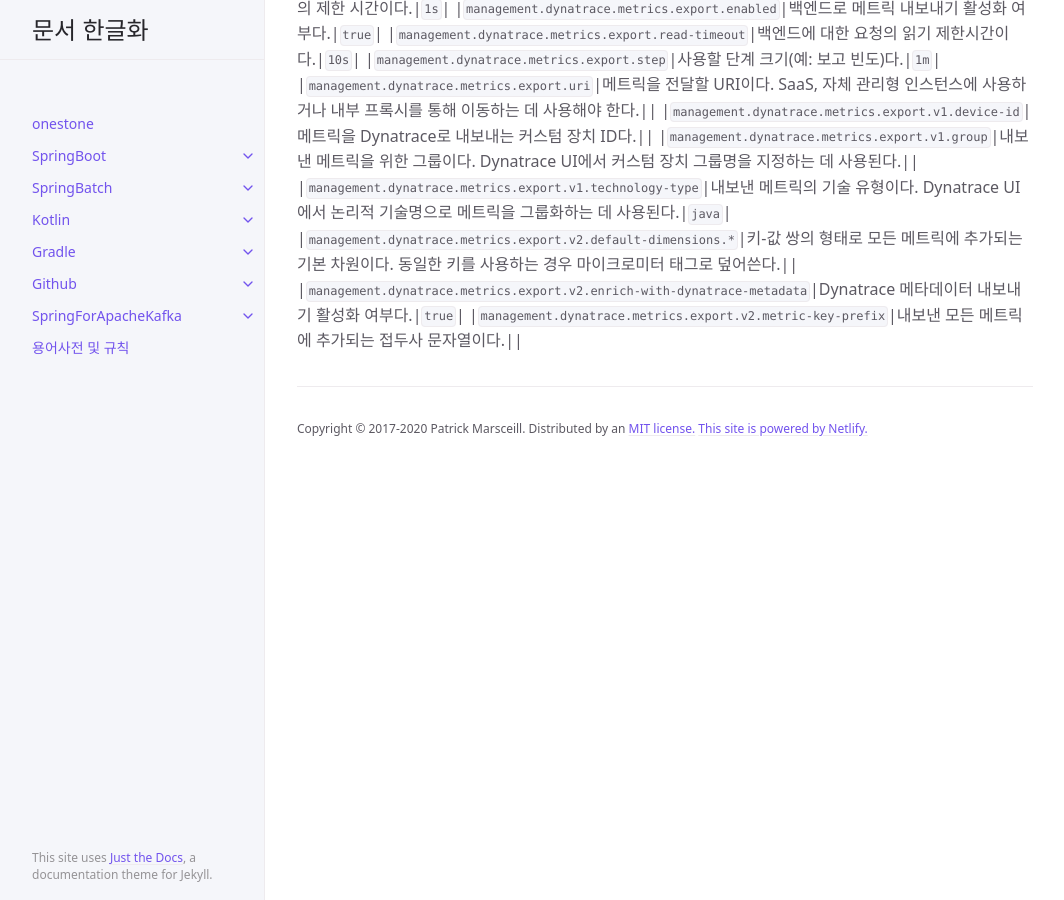
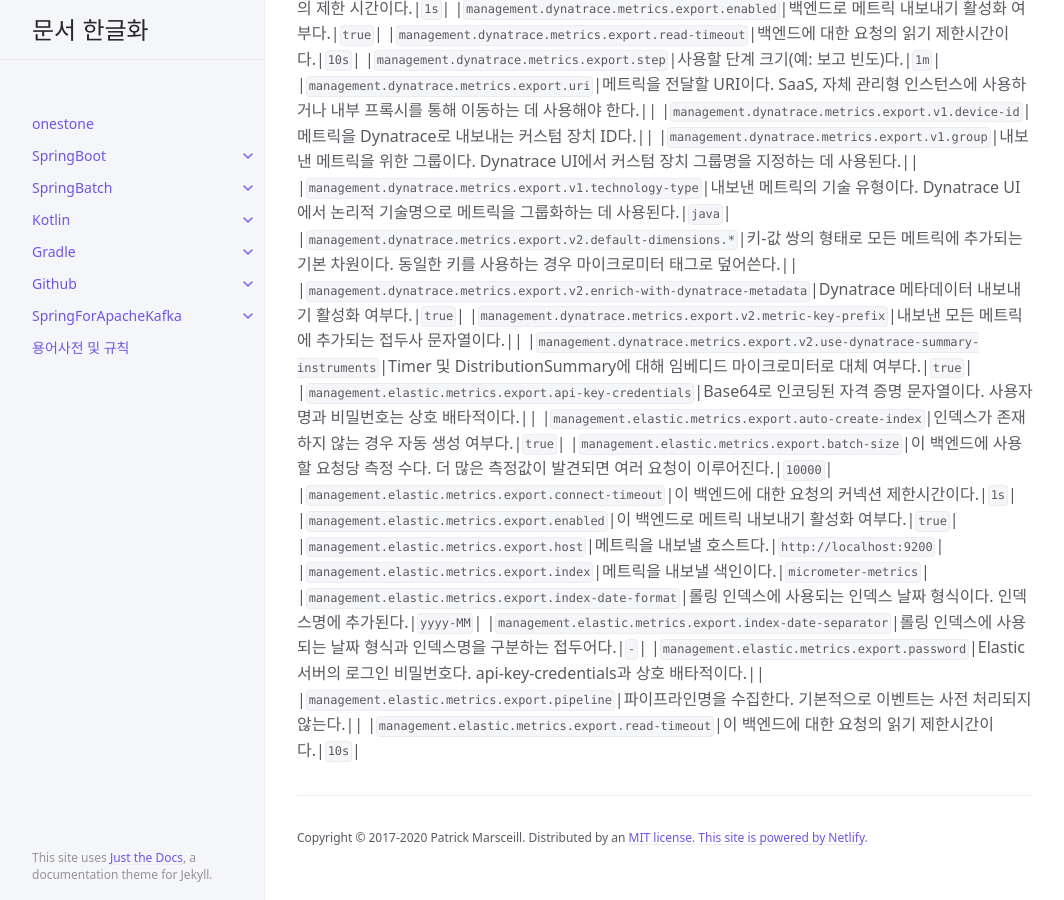
Before and after one commit to onestone9900/onestone9900.github.io, a Jekyll site: the page built from docs/spring_boot/3.1.1/spring_boot/19.appendices.md, in a window 1280 px wide and 900 px high, scrolled down 71306 px. Shown: the whole window, without its empty margins (107-1171 px from the left). Built offline with Jekyll 4.4.1, drawn with Linux system fonts in a browser that asks for light colours.

Commit message:
docs: spring boot - ## .A.14. 액츄에이터 프로퍼티(Actuator Properties)

```diff
--- a/docs/spring_boot/3.1.1/spring_boot/19.appendices.md
+++ b/docs/spring_boot/3.1.1/spring_boot/19.appendices.md
@@ -1344,3 +1344,16 @@ nav_order: 19
 |`management.dynatrace.metrics.export.v2.default-dimensions.*`|키-값 쌍의 형태로 모든 메트릭에 추가되는 기본 차원이다. 동일한 키를 사용하는 경우 마이크로미터 태그로 덮어쓴다.||
 |`management.dynatrace.metrics.export.v2.enrich-with-dynatrace-metadata`|Dynatrace 메타데이터 내보내기 활성화 여부다.|`true`|
 |`management.dynatrace.metrics.export.v2.metric-key-prefix`|내보낸 모든 메트릭에 추가되는 접두사 문자열이다.||
+|`management.dynatrace.metrics.export.v2.use-dynatrace-summary-instruments`|Timer 및 DistributionSummary에 대해 임베디드 마이크로미터로 대체 여부다.|`true`|
+|`management.elastic.metrics.export.api-key-credentials`|Base64로 인코딩된 자격 증명 문자열이다. 사용자명과 비밀번호는 상호 배타적이다.||
+|`management.elastic.metrics.export.auto-create-index`|인덱스가 존재하지 않는 경우 자동 생성 여부다.|`true`|
+|`management.elastic.metrics.export.batch-size`|이 백엔드에 사용할 요청당 측정 수다. 더 많은 측정값이 발견되면 여러 요청이 이루어진다.|`10000`|
+|`management.elastic.metrics.export.connect-timeout`|이 백엔드에 대한 요청의 커넥션 제한시간이다.|`1s`|
+|`management.elastic.metrics.export.enabled`|이 백엔드로 메트릭 내보내기 활성화 여부다.|`true`|
+|`management.elastic.metrics.export.host`|메트릭을 내보낼 호스트다.|`http://localhost:9200`|
+|`management.elastic.metrics.export.index`|메트릭을 내보낼 색인이다.|`micrometer-metrics`|
+|`management.elastic.metrics.export.index-date-format`|롤링 인덱스에 사용되는 인덱스 날짜 형식이다. 인덱스명에 추가된다.|`yyyy-MM`|
+|`management.elastic.metrics.export.index-date-separator`|롤링 인덱스에 사용되는 날짜 형식과 인덱스명을 구분하는 접두어다.|`-`|
+|`management.elastic.metrics.export.password`|Elastic 서버의 로그인 비밀번호다. api-key-credentials과 상호 배타적이다.||
+|`management.elastic.metrics.export.pipeline`|파이프라인명을 수집한다. 기본적으로 이벤트는 사전 처리되지 않는다.||
+|`management.elastic.metrics.export.read-timeout`|이 백엔드에 대한 요청의 읽기 제한시간이다.|`10s`|
```
